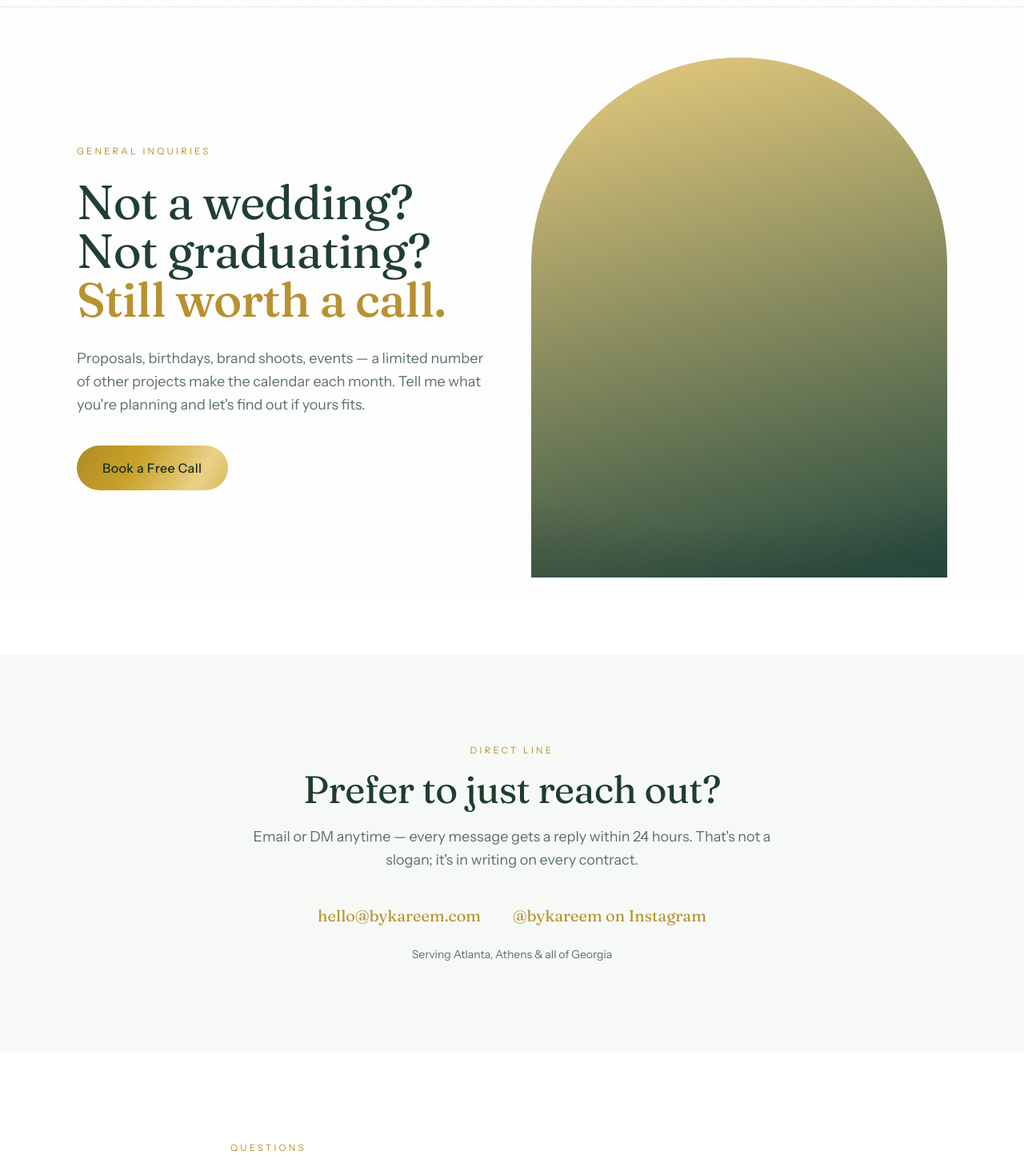
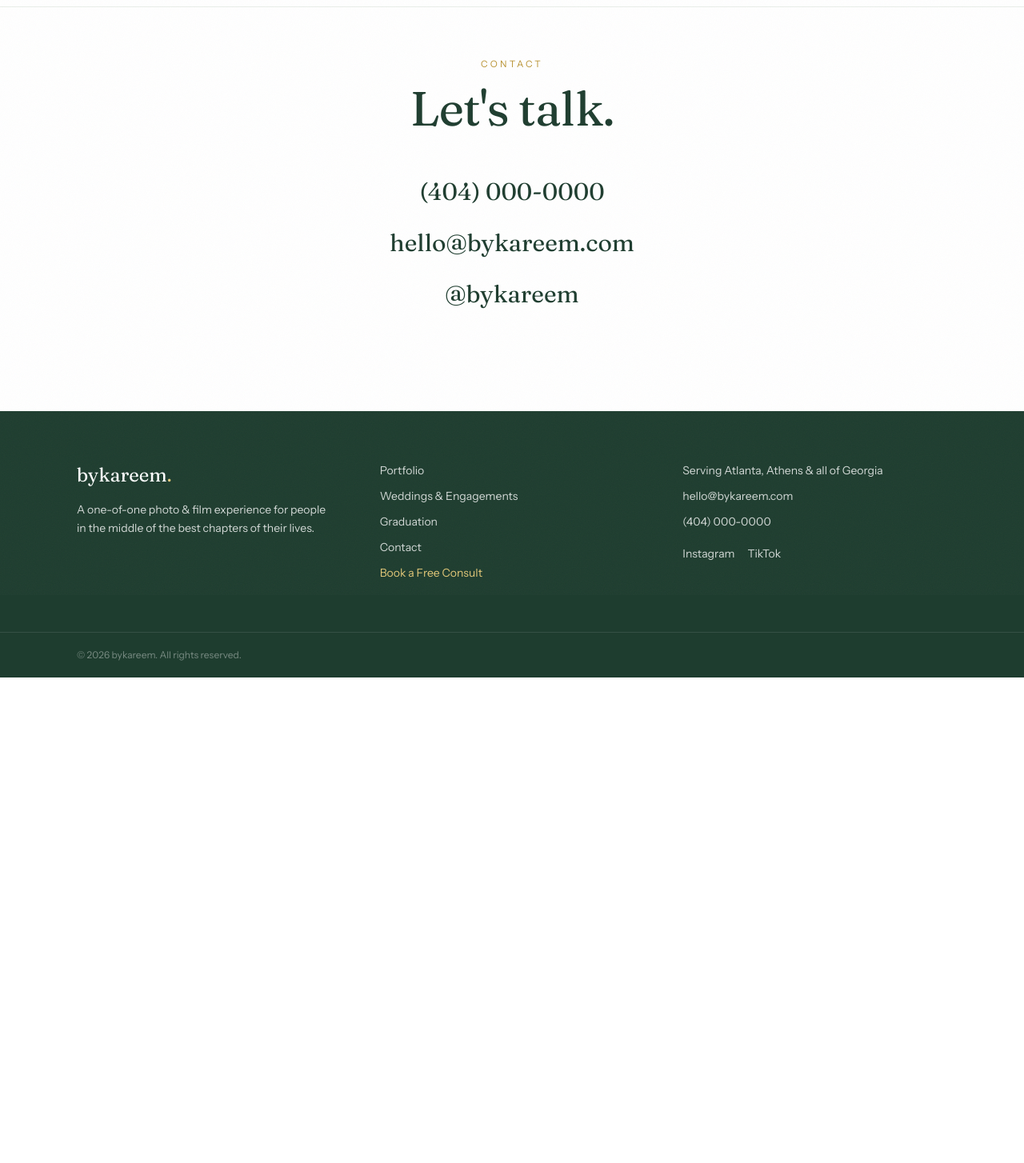
Before and after one commit to kkareem01/bykareem, a Next.js app: page /contact in a window 1280 px wide. Shown: the part 56-1510 px from the top of the page at 80% size. After the commit the page ends 903 px from the top, so only its background shows below. Built offline with nearby package versions, Linux system fonts and the light colour scheme.

Commit message:
refactor: simplify contact page to direct-line card; draft weddings copy

```diff
--- a/app/contact/page.tsx
+++ b/app/contact/page.tsx
@@ -1,46 +1,33 @@
 import type { Metadata } from "next";
 import { contactCopy } from "@/content/copy";
-import { images, site } from "@/content/site-config";
-import { generalFaq } from "@/content/faq";
-import { Hero } from "@/components/sections/Hero";
-import { FaqSection } from "@/components/sections/FaqSection";
-import { FinalCta } from "@/components/sections/FinalCta";
+import { site } from "@/content/site-config";
 import { Reveal } from "@/components/ui/Reveal";
-import { SectionHeading } from "@/components/ui/SectionHeading";
 
 export const metadata: Metadata = {
-  title: "Contact — Book a Free Call",
-  description:
-    "Proposals, birthdays, brand shoots, events — tell me what you're planning. Every message gets a reply within 24 hours.",
+  title: "Contact",
+  description: `Reach ${site.name} by phone, email, or Instagram.`,
 };
+
+const phoneHref = `tel:+1${site.phone.replace(/\D/g, "")}`;
 
 export default function ContactPage() {
   return (
-    <>
-      <Hero
-        eyebrow={contactCopy.hero.eyebrow}
-        h1={contactCopy.hero.h1}
-        h1Accent={contactCopy.hero.h1Accent}
-        sub={contactCopy.hero.sub}
-        cta={contactCopy.hero.cta}
-        ctaHref="/book?type=general"
-        image={images.contactHero}
-      />
-
-      {/* direct contact */}
-      <section className="py-20 md:py-28 bg-mist/60">
-        <div className="mx-auto max-w-3xl px-5 sm:px-8 text-center">
-          <SectionHeading
-            eyebrow="direct line"
-            heading={contactCopy.direct.heading}
-            sub={contactCopy.direct.sub}
-            align="center"
-          />
+    <section className="flex min-h-[70vh] items-center py-24 md:py-32">
+      <div className="mx-auto w-full max-w-3xl px-5 sm:px-8 text-center">
+        <Reveal>
+          <p className="eyebrow eyebrow--gold mb-4">{contactCopy.eyebrow}</p>
+          <h1 className="display text-4xl sm:text-5xl md:text-6xl">
+            {contactCopy.heading}
+          </h1>
+        </Reveal>
         <Reveal delay={1}>
-            <div className="mt-10 flex flex-wrap justify-center gap-x-10 gap-y-4 font-display text-xl">
+          <div className="mt-14 flex flex-col items-center gap-7 font-display text-2xl sm:text-3xl">
+            <a href={phoneHref} className="transition-colors hover:text-gold">
+              {site.phone}
+            </a>
             <a
               href={`mailto:${site.email}`}
-                className="text-gold hover:text-gold-deep transition-colors"
+              className="transition-colors hover:text-gold"
             >
               {site.email}
             </a>
@@ -48,24 +35,13 @@ export default function ContactPage() {
               href={site.instagram}
               target="_blank"
               rel="noopener noreferrer"
-                className="text-gold hover:text-gold-deep transition-colors"
+              className="transition-colors hover:text-gold"
             >
-                @{site.name} on Instagram
+              @{site.name}
             </a>
           </div>
-            <p className="mt-6 text-sm text-moss">{site.serviceArea}</p>
         </Reveal>
       </div>
     </section>
-
-      <FaqSection items={generalFaq} />
-
-      <FinalCta
-        heading="The calendar answers faster than email."
-        sub="Grab a free 20-minute call — you'll leave with a straight answer and an exact quote, whatever you're planning."
-        cta={contactCopy.hero.cta}
-        ctaHref="/book?type=general"
-      />
-    </>
   );
 }
--- a/content/copy.ts
+++ b/content/copy.ts
@@ -159,17 +159,8 @@ export const weddingsCopy = {
 } as const;
 
 export const contactCopy = {
-  hero: {
-    eyebrow: "general inquiries",
-    h1: "Not a wedding? Not graduating?",
-    h1Accent: "Still worth a call.",
-    sub: "Proposals, birthdays, brand shoots, events — a limited number of other projects make the calendar each month. Tell me what you're planning and let's find out if yours fits.",
-    cta: "Book a Free Call",
-  },
-  direct: {
-    heading: "Prefer to just reach out?",
-    sub: "Email or DM anytime — every message gets a reply within 24 hours. That's not a slogan; it's in writing on every contract.",
-  },
+  eyebrow: "contact",
+  heading: "Let's talk.",
 } as const;
 
 export type BookingCopy = {
--- /dev/null
+++ b/content/weddings-copy.ts
@@ -0,0 +1,111 @@
+/**
+ * Weddings & engagements page copy — current circumstances → dream
+ * outcome → the bridge (the named offer). Same arc as the graduation
+ * page, kept short and direct on purpose.
+ *
+ * Pain points sourced from wedding-planning communities and press
+ * coverage of r/weddingplanning threads (July 2026 research): vendors
+ * ghosting after full payment (dozens-of-brides cases, $7k paid and
+ * only sneak peeks delivered), galleries promised in "10–12 months,"
+ * blurry/missed-moment galleries (no bride-with-bridesmaids shots, no
+ * shot list), the #1 recurring married-couple regret — skipping or
+ * cheaping out on video ("all we have are stills") — and the universal
+ * first-call line: "we're just not photogenic."
+ * NOT used, because research didn't confirm them as top pains: "photo
+ * and video teams colliding on the day" and opaque-pricing rage — both
+ * appear only as minor gripes, so neither leads a section.
+ */
+
+export const weddingsCopy = {
+  hero: {
+    eyebrow: "weddings & engagements · georgia",
+    h1: "Wedding photos and film you'll actually relive —",
+    h1Accent: "even if you two are “the awkward ones.”",
+    sub: "One directed team for photos and cinema, anywhere in Georgia — every moment mapped before the day, and your sneak peek back in 48 hours, guaranteed in writing.",
+    cta: "Book My Free Consult",
+  },
+
+  /** One trust line under every CTA — pre-answers time, money, risk. */
+  ctaNote: "Free 30-min call · Exact quote on the call · No deposit due today",
+
+  /** Section 1 — where they are right now */
+  problem: {
+    heading: "Everything is booked. Except the one vendor you can't get wrong.",
+    paragraphs: [
+      "The venue is locked. The guest list keeps mutating. And the photo-and-video decision keeps sliding to next weekend — because every option feels like a coin flip with the only day you can't redo.",
+      "You've read the threads. Couples who paid thousands, got a handful of sneak peeks, then silence. Galleries that showed up a year later — or blurry, with no photo of the bride and her bridesmaids, because nobody ever asked what mattered. These aren't urban legends. They're last month's posts.",
+      "And be honest — there's a quieter worry underneath. You two feel awkward in front of a camera. Three hundred photos of you standing stiff next to each other sounds like a nightmare you're paying for.",
+      "So the temptation is to go cheap, or skip the film to protect the budget. Ask any married couple their biggest regret — it's that. Every time.",
+    ],
+  },
+
+  /** Social proof between problem and dream — same wall as the home page */
+  socialProof: {
+    heading: "What people are saying",
+  },
+
+  /** Section 2 — the dream outcome */
+  dream: {
+    heading: "A wedding day where the camera is the last thing on your mind",
+    paragraphs: [
+      "Someone directs you two the whole way through — where to stand, when to walk, what to do with your hands. It's prompts and real moments, never mannequin poses. By the ceremony, the camera is just furniture.",
+      "Forty-eight hours later — before the honeymoon flight lands — a sneak peek gallery and a teaser film are in your inbox. The group chat detonates. Your mom has already made one of them her profile picture.",
+      "And years from now, on a random anniversary, you press play and get the whole day back: your dad's face during the toast, grandma on the dance floor, the parts you two were too busy living to see.",
+    ],
+  },
+
+  /** Section 3 — self-select before the pitch */
+  filter: {
+    heading: "But.... This isn't for everyone",
+    notFor: {
+      title: "Not for you if…",
+      items: [
+        "You're collecting quotes to find the cheapest shooter, full stop",
+        "A friend with a nice camera feels like basically the same thing",
+        "Photos are a checkbox to you — and film isn't even on the list",
+      ],
+    },
+    builtFor: {
+      title: "Built for you if…",
+      items: [
+        "You two are “the awkward ones” — and want a gallery that proves otherwise",
+        "You want photos and film as one story, without juggling two vendors",
+        "You've read the horror stories and want every date and deliverable in writing",
+        "You want the whole thing planned and handled — you just get married",
+      ],
+    },
+  },
+
+  /** Photo proof strip right before the offer pitch */
+  sessionStrip: {
+    heading: "Real weddings. Real couples.",
+    sub: "Straight from recent galleries — every in-between moment on this wall was directed, not lucky.",
+  },
+
+  /** Section 4 — the bridge */
+  offerIntro: {
+    heading: "Introducing The Whole Story Experience",
+    sub: "Everything above, handled by one team. Here's what you walk away with:",
+  },
+
+  bonusesIntro: {
+    heading: "And because your wedding doesn't end at the last dance —",
+  },
+
+  /** Below the offer stack — value tally, big CTA */
+  offerClosing: {
+    preValue: "That's",
+    stackValue: "$6,800+",
+    midValue: "of value",
+    priceLead: "with collections starting at",
+    price: "$3,000.",
+    ctaPrimary: "Yes Kareem, Let's Talk!",
+    ctaSecondary: "Book your free consult call",
+  },
+
+  finalCta: {
+    heading: "Your date only happens once.",
+    sub: "The calendar holds twelve weddings a season, and dates go to whoever calls first. The consult is free, takes about 30 minutes, and ends with an exact quote in writing. No deposit due today.",
+    cta: "Book My Free Consult",
+  },
+} as const;
```
Lines whose indentation alone changed are shown as unchanged.
